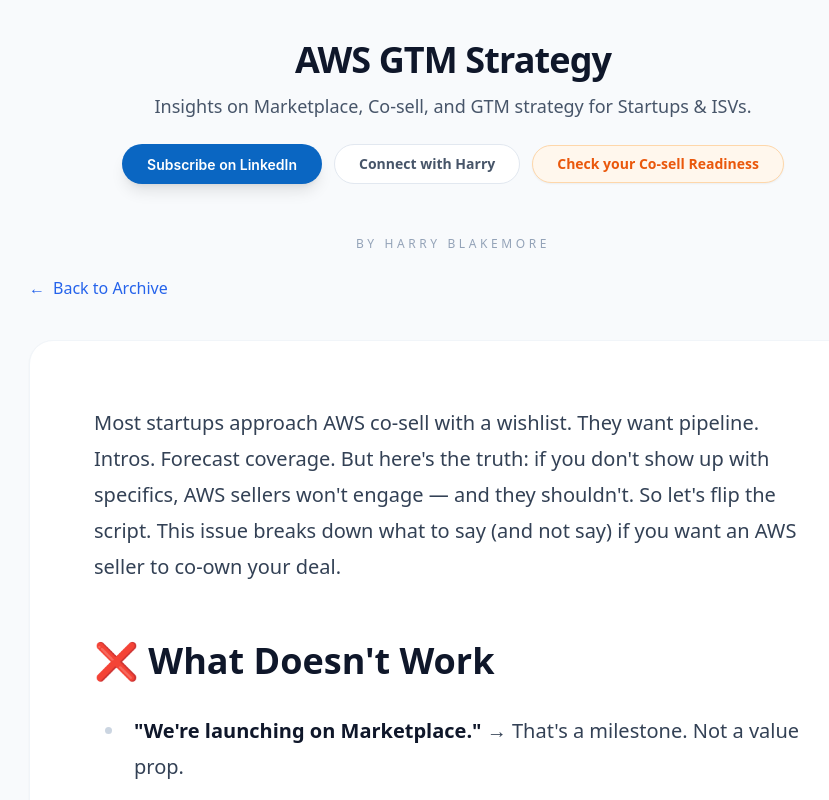
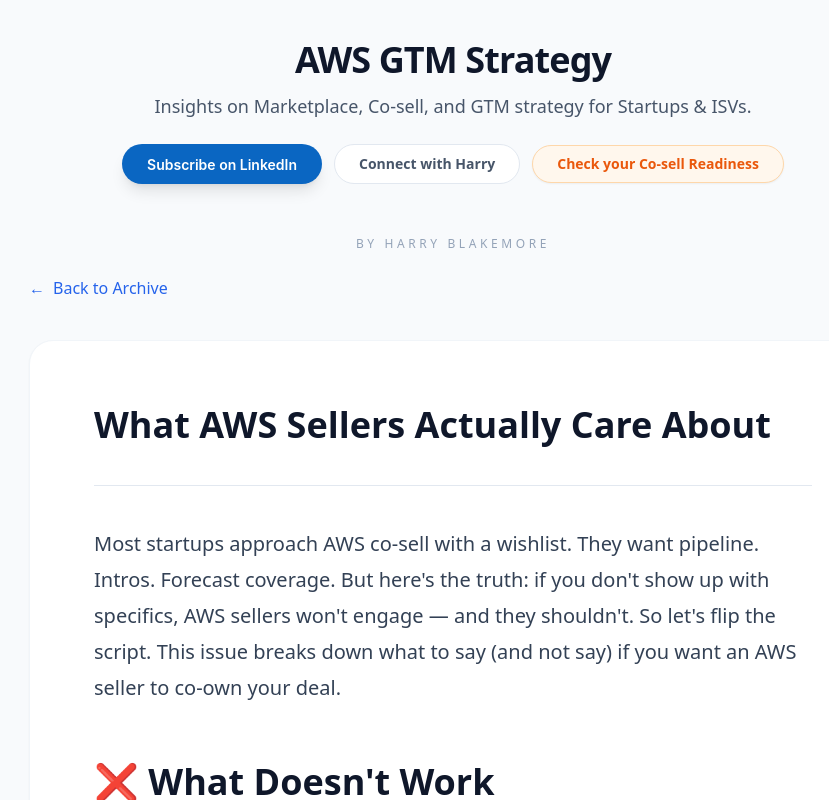
Before and after one commit to hblakemore47-blip/awscosellnewsletter, a Next.js app: page /issues/issue-01 in a window 1280 px wide. Shown: the top 800 px of the page, without its empty margins (187-1016 px from the left). Built offline with nearby package versions, Linux system fonts and the light colour scheme.

Commit message:
Update page.js

```diff
--- a/app/issues/[slug]/page.js
+++ b/app/issues/[slug]/page.js
@@ -16,11 +16,9 @@
   const filePath = path.join(process.cwd(), 'content/files', `${slug}.md`);
   const markdownWithMeta = fs.readFileSync(filePath, 'utf-8');
   const { data } = matter(markdownWithMeta);
-
   const title = data.title || slug;
   const description = data.preview || data.description || `Edition ${data.issue || ''} of the AWS GTM Strategy newsletter by Harry Blakemore.`;
   const url = `https://www.awscosellnewsletter.com/issues/${slug}`;
-
   return {
     title,
     description,
@@ -50,7 +48,6 @@
   const markdownWithMeta = fs.readFileSync(filePath, 'utf-8');
   const { content, data } = matter(markdownWithMeta);
   const htmlContent = marked.parse(content);
-
   const jsonLd = {
     '@context': 'https://schema.org',
     '@type': 'Article',
@@ -68,7 +65,6 @@
     datePublished: data.date || undefined,
     url: `https://www.awscosellnewsletter.com/issues/${slug}`,
   };
-
   return (
     <main className="max-w-4xl mx-auto px-6 pb-20">
       <script
@@ -80,10 +76,12 @@
           <span>←</span> Back to Archive
         </Link>
       </div>
-      <article
-        className="prose prose-slate lg:prose-xl max-w-none bg-white p-8 md:p-16 rounded-3xl shadow-sm border border-slate-100"
-        dangerouslySetInnerHTML={{ __html: htmlContent }}
-      />
+      <article className="prose prose-slate lg:prose-xl max-w-none bg-white p-8 md:p-16 rounded-3xl shadow-sm border border-slate-100">
+        <div className="not-prose mb-10 pb-10 border-b border-slate-200">
+          <h1 className="text-4xl font-bold text-slate-900">{data.title}</h1>
+        </div>
+        <div dangerouslySetInnerHTML={{ __html: htmlContent }} />
+      </article>
     </main>
   );
 }
```
